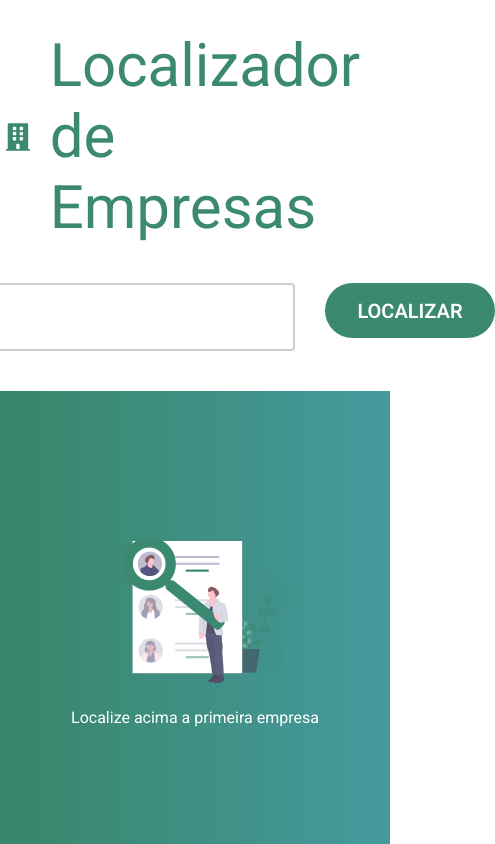
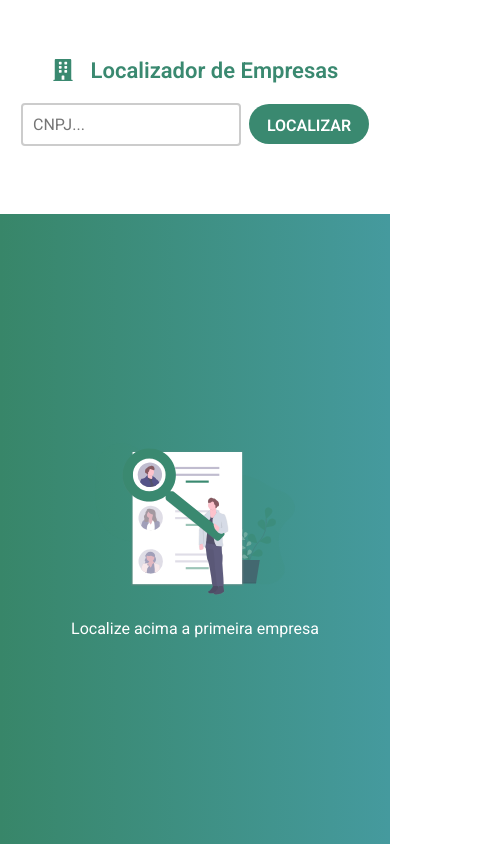
Before and after one commit to conexalabs/desafio-front-end, a React (Create React App) app: page / in a window 390 px wide. Shown: the whole page, 495 px wide, since content can reach past the window. Built offline with nearby package versions, Linux system fonts and the light colour scheme; what react-geocode would draw is missing.

Commit message:
Add css to be responsive

```diff
--- a/src/components/Carousel/style.scss
+++ b/src/components/Carousel/style.scss
@@ -1,3 +1,5 @@
+$small: 600px;
+
 .rec {
   .rec-item-wrapper {
     width: 340px;
@@ -11,7 +13,7 @@
     background-color: transparent;
     box-shadow: none;
     color: #fff;
-    margin-right: 40px;
+    margin-left: 40px;
     font-size: 32px;
 
     &:hover {
@@ -24,6 +26,16 @@
       border: none !important;
       background-color: transparent !important;
       box-shadow: none !important;
+    }
+  }
+
+  @media screen and (max-width: $small) {
+    .rec-arrow-left {
+      margin-left: 0px;
+    }
+
+    .rec-arrow-right {
+      margin-right: 0px !important;
     }
   }
 
--- a/src/pages/Home/style.scss
+++ b/src/pages/Home/style.scss
@@ -1,6 +1,6 @@
 $base-color: #3a8970;
-$small: 300px;
-$medium: 900px;
+$small: 600px;
+$medium: 806px;
 
 .wrapper {
   display: grid;
@@ -9,6 +9,10 @@ $medium: 900px;
   grid-gap: 10px;
   width: 100vw;
   height: 100vh;
+
+  @media screen and (max-width: $medium) {
+    grid-template-rows: repeat(4, 1fr);
+  }
 
   .container-localizator {
     grid-column: 1/6;
@@ -85,6 +89,98 @@ $medium: 900px;
         }
       }
     }
+
+    @media screen and (max-width: $medium) {
+      div.header {
+        p {
+          font-size: 42px;
+          font-weight: "regular";
+        }
+
+        svg {
+          width: 42px;
+          height: 42px;
+          margin-right: 17px;
+        }
+      }
+
+      form {
+        display: flex;
+        padding-top: 40px;
+
+        div.input {
+          input {
+            border: 2px solid #ccc;
+            border-radius: 4px;
+            font-size: 16px;
+            width: 300px;
+            padding: 20px;
+
+            &:hover,
+            &:focus {
+              border: 2px solid $base-color;
+            }
+          }
+        }
+      }
+    }
+
+    @media screen and (max-width: $small) {
+      div.header {
+        p {
+          font-size: 22px;
+          font-weight: bold;
+        }
+
+        svg {
+          width: 22px;
+          height: 22px;
+          margin-right: 17px;
+        }
+      }
+
+      form {
+        display: flex;
+        padding-top: 20px;
+        align-items: center;
+
+        div.input {
+          input {
+            border: 2px solid #ccc;
+            border-radius: 4px;
+            font-size: 16px;
+            width: 220px;
+            padding: 10px;
+
+            &:hover,
+            &:focus {
+              border: 2px solid $base-color;
+            }
+          }
+        }
+
+        button {
+          align-items: center;
+          background-color: $base-color;
+          border: none;
+          border-radius: 30px;
+          color: #fff;
+          font-size: 16px;
+          font-weight: bold;
+          margin-left: 8px;
+          padding: 12px;
+          text-align: center;
+          transition: background-color 0.2s;
+          height: 40px;
+          width: 120px;
+
+          &:hover,
+          &:active {
+            background-color: #4c9278;
+          }
+        }
+      }
+    }
   }
 
   .container-cards {
@@ -138,3 +234,7 @@ $medium: 900px;
     }
   }
 }
+
+@media screen and (max-width: $small) {
+  //do Smth
+}
--- a/src/pages/Localization/style.scss
+++ b/src/pages/Localization/style.scss
@@ -1,3 +1,5 @@
+$small: 600px;
+
 .card-map {
   position: fixed;
   top: 0;
@@ -11,13 +13,22 @@
   border-bottom-right-radius: 10px;
   box-shadow: rgba(0, 0, 0, 0.25) 4px 4px 4px;
 
+  @media screen and (max-width: $small) {
+    height: 290px;
+    width: 200px;
+  }
+
   svg {
-    margin: 16px 0 0 15px;
+    margin: 10px 0 0 5px;
     color: #0b938f;
   }
 
   div {
     padding: 18px 0 8px 18px;
+
+    @media screen and (max-width: $small) {
+      padding: 10px 0 10px 5px;
+    }
 
     p {
       font-size: 16px;
```
